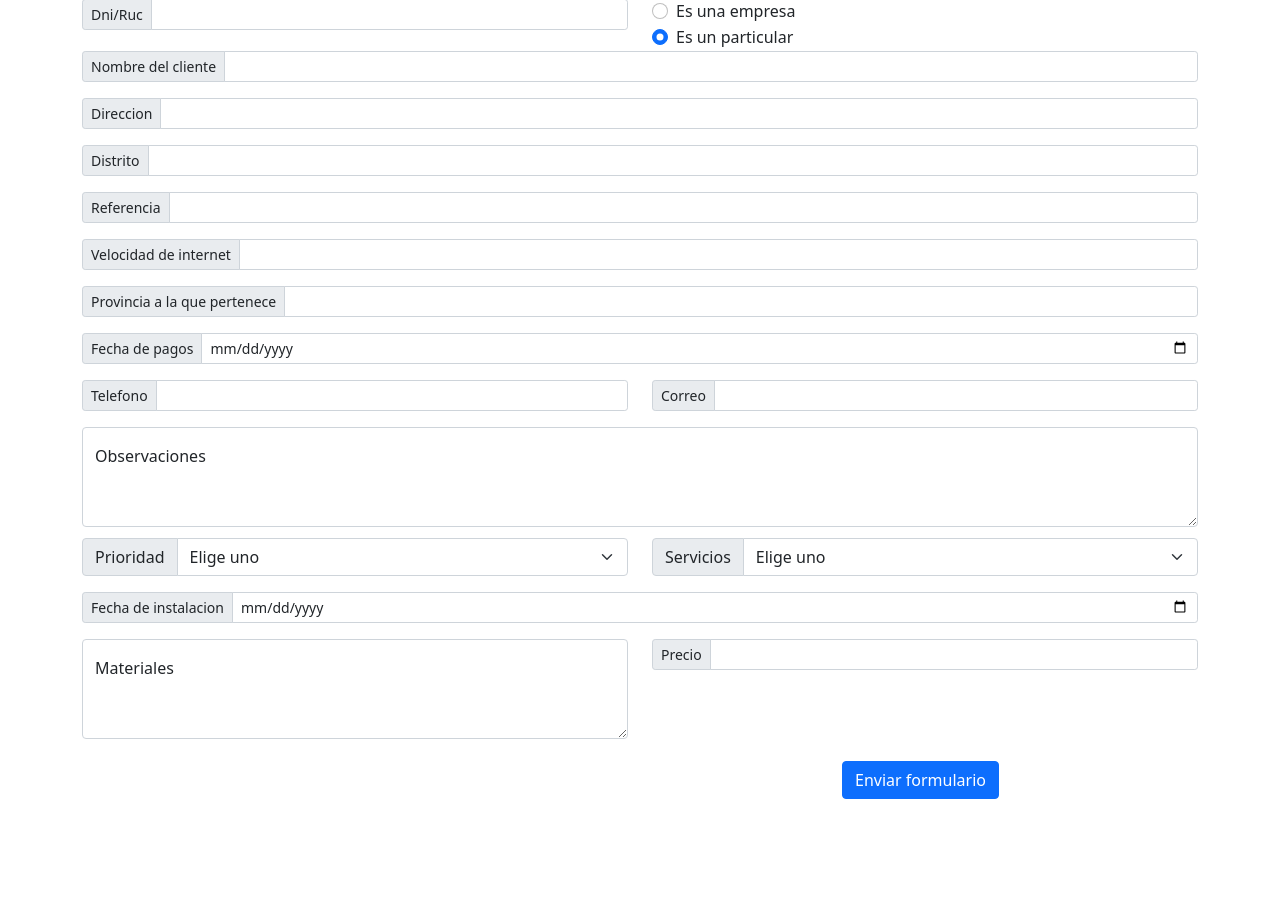
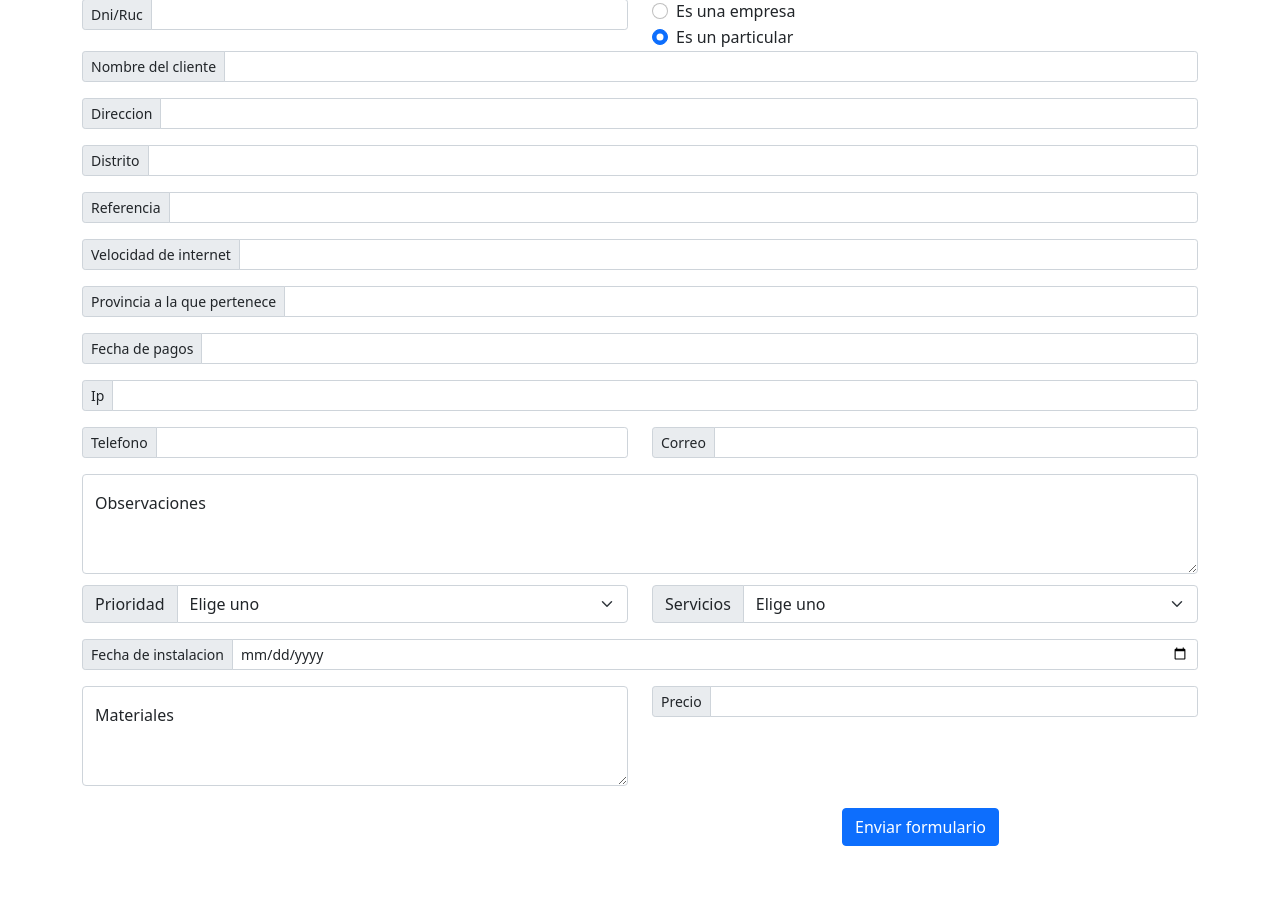
Before and after one commit to Bayonadrian/InpApp, a Django app: page /Finanzas/sales/ in a window 1280 px wide. Shown: the part 110-1012 px from the top of the page. Before the commit the page ends 909 px from the top, so only its background shows below. Run offline with Django 3.2, Linux system fonts and the light colour scheme; a user stored in the database is signed in; data comes from the database, SQL or seed files in the repository; both versions use the stored data as it was after the commit.

Commit message:
ip added

```diff
--- a/Finanzas/models/SalesFormModels.py
+++ b/Finanzas/models/SalesFormModels.py
@@ -18,19 +18,20 @@ class Sales(models.Model):
     company = models.BooleanField(verbose_name='Es una empresa', default=False)
     speed = models.CharField(verbose_name="Velocidad de internet", max_length=20)
     province = models.CharField(verbose_name="Provincia a la que pertenece", max_length=50)
-    payment = models.DateField(verbose_name='Fecha de pago')
+    payment = models.CharField(verbose_name='Fecha de pago', max_length=100)
+    ip = models.CharField(verbose_name='Cantidad de ip', max_length=300)
     vendor = models.CharField(verbose_name='Vendedor', max_length=150)
     name = models.CharField(verbose_name='Nombre del cliente', max_length=200)
     address = models.CharField(verbose_name='Direccion', max_length=200)
     district = models.CharField(verbose_name='Distrito', max_length=100)
     refference = models.CharField(verbose_name='Referencia', max_length=150, blank=True)
-    phone = models.IntegerField(verbose_name='Telefono')
-    mail = models.CharField(verbose_name='Correo electronico', max_length=150)
+    phone = models.CharField(verbose_name='Telefono', max_length=200)
+    mail = models.CharField(verbose_name='Correo electronico', max_length=150, blank=True)
     observations = models.TextField(verbose_name='Observaciones', blank=True)
     priority = models.CharField(verbose_name='Prioridad', max_length=1, choices=PRIORITIES)
     service = models.CharField(verbose_name='Servicios', max_length=10, choices=SERVICES)
     date = models.DateField(verbose_name='Fecha', auto_now_add=True)
-    install_date = models.DateField(verbose_name='Fecha de instalacion', blank=True)
+    install_date = models.DateField(verbose_name='Fecha de instalacion', blank=True, null=True)
     materials = models.TextField(verbose_name='Materiales', blank=True)
     price = models.FloatField(verbose_name='Precio')
 
--- a/Finanzas/templates/Finanzas_sales.html
+++ b/Finanzas/templates/Finanzas_sales.html
@@ -12,7 +12,7 @@
             <div class="col">
                 <div class="input-group input-group-sm mb-3">
                     <span class="input-group-text" id="inputGroup-sizing-sm">Dni/Ruc</span>
-                    <input type="text" class="form-control" aria-label="Sizing example input" aria-describedby="inputGroup-sizing-sm" name="document">
+                    <input type="number" class="form-control" aria-label="Sizing example input" aria-describedby="inputGroup-sizing-sm" name="document">
                 </div>
             </div>
             <div class="col">
@@ -83,11 +83,18 @@
             <div class="col">
                 <div class="input-group input-group-sm mb-3">
                     <span class="input-group-text" id="inputGroup-sizing-sm">Fecha de pagos</span>
-                    <input type="date" class="form-control" aria-label="Sizing example input" aria-describedby="inputGroup-sizing-sm" name="payment">
+                    <input type="text" class="form-control" aria-label="Sizing example input" aria-describedby="inputGroup-sizing-sm" name="payment">
                 </div>
             </div>
         </div>
-
+        <div class="row">
+            <div class="col">
+                <div class="input-group input-group-sm mb-3">
+                    <span class="input-group-text" id="inputGroup-sizing-sm">Ip</span>
+                    <input type="text" class="form-control" aria-label="Sizing example input" aria-describedby="inputGroup-sizing-sm" name="ip">
+                </div>
+            </div>
+        </div>
         <div class="row">
             <div class="col">
                 <div class="input-group input-group-sm mb-3">
@@ -152,7 +159,7 @@
             <div class="col">
                 <div class="input-group input-group-sm mb-3">
                     <span class="input-group-text" id="inputGroup-sizing-sm">Precio</span>
-                    <input type="number" class="form-control" aria-label="Sizing example input" aria-describedby="inputGroup-sizing-sm" name="price">
+                    <input type="number" class="form-control" aria-label="Sizing example input" step="0.01" aria-describedby="inputGroup-sizing-sm" name="price">
                 </div>
             </div>
         </div>
--- a/Finanzas/views.py
+++ b/Finanzas/views.py
@@ -32,6 +32,7 @@ def sales(request):
             'speed': request.POST['speed'],
             'province': request.POST['province'],
             'payment': request.POST['payment'],
+            'ip': request.POST['ip'],
             'phone': request.POST['phone'],
             'mail': request.POST['mail'],
             'observations': request.POST['observations'],
@@ -57,7 +58,7 @@ def sales(request):
 
             pdf = canvas.Canvas(response, pagesize =A4)
             pdf.setFont('Times-Roman', 15)
-            pdf.drawString((w/2)-50, h-20, 'Documento N°: {num}'.format(num= sale.id))
+            pdf.drawString((w/2)-50, h-20, 'Documento: {num}'.format(num= sale.id))
             pdf.drawString(10, h-50, 'Vendedor: {vendor}'.format(vendor= sale.vendor))
             pdf.drawString(10, h-80, 'Nombre: {name}'.format(name= sale.name))
             pdf.drawString(10, h-110, 'Direccion: {address}'.format(address= sale.address))
@@ -73,8 +74,12 @@ def sales(request):
             pdf.drawString(10, h-410, 'Servicio: {service}'.format(service= sale.service))
             pdf.drawString(10, h-440, 'Fecha: {date}'.format(date= sale.date))
             pdf.drawString(10, h-470, 'Precio: {price}'.format(price= sale.price))
-            pdf.drawString((w/2)-50, h-500, '...............................')
-            pdf.drawString((w/2)-10, h-530, 'Firma')
+            if sale.company == True:
+                pdf.drawString(10, h-500, 'ip: {ip}'.format(ip= sale.ip))
+            else:
+                pass
+            pdf.drawString((w/2)-50, h-530, '...............................')
+            pdf.drawString((w/2)-10, h-560, 'Firma')
             pdf.showPage()
             pdf.save()
 
```
Also changed, not shown: Finanzas/tests.py (+8 -5 lines), requirements.txt (added, +12 -0 lines), Finanzas/migrations/0001_initial.py, Finanzas/migrations/0002_alter_sales_phone.py (added), Finanzas/migrations/0003_alter_sales_install_date.py (added), db.sqlite3.
